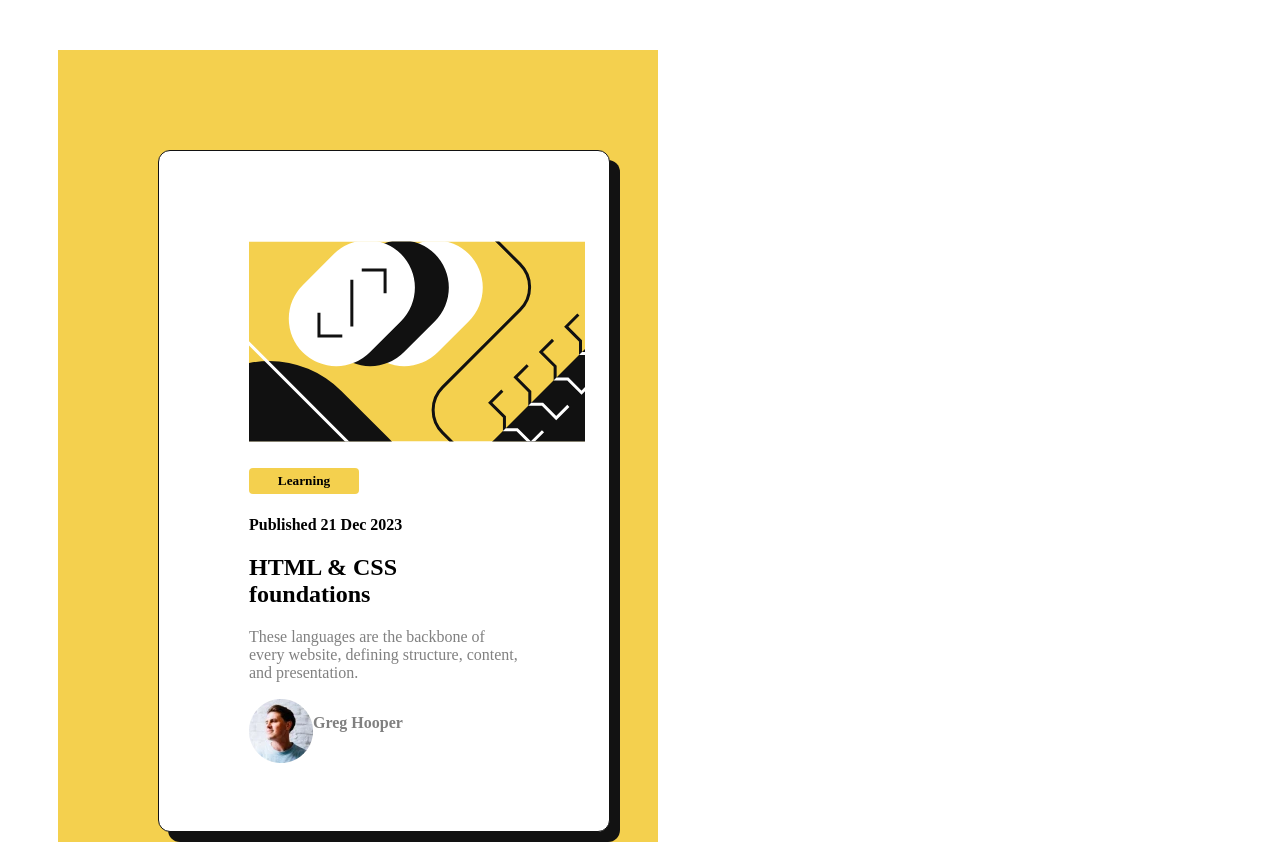
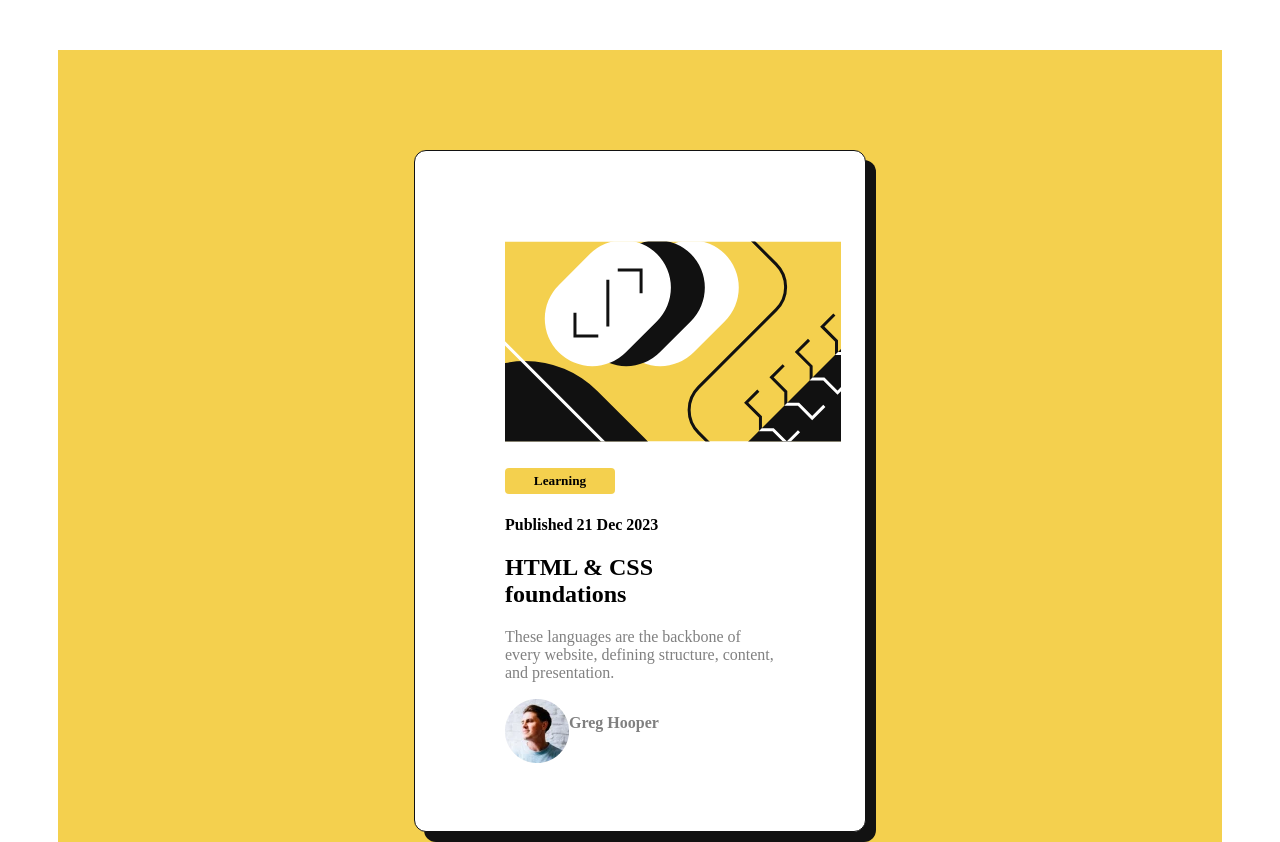
Before and after one commit to andrus3276/git-front-mentor, a plain HTML site: page blog-preview-card-main/index.html in a window 1280 px wide. Shown: the top 842 px of the page. Drawn offline with Linux system fonts and the light colour scheme.

Commit message:
se modifica css sin media

```diff
--- a/blog-preview-card-main/index.css
+++ b/blog-preview-card-main/index.css
@@ -39,15 +39,3 @@ h1:hover{
   text-align: center;
 
 }
-  @media (min-width:375px ) {
-  .sec{
-    max-width: 400px;
-
-  }
-  .box{
-
-     flex-direction: column;
-
-  }
-
-}
```
